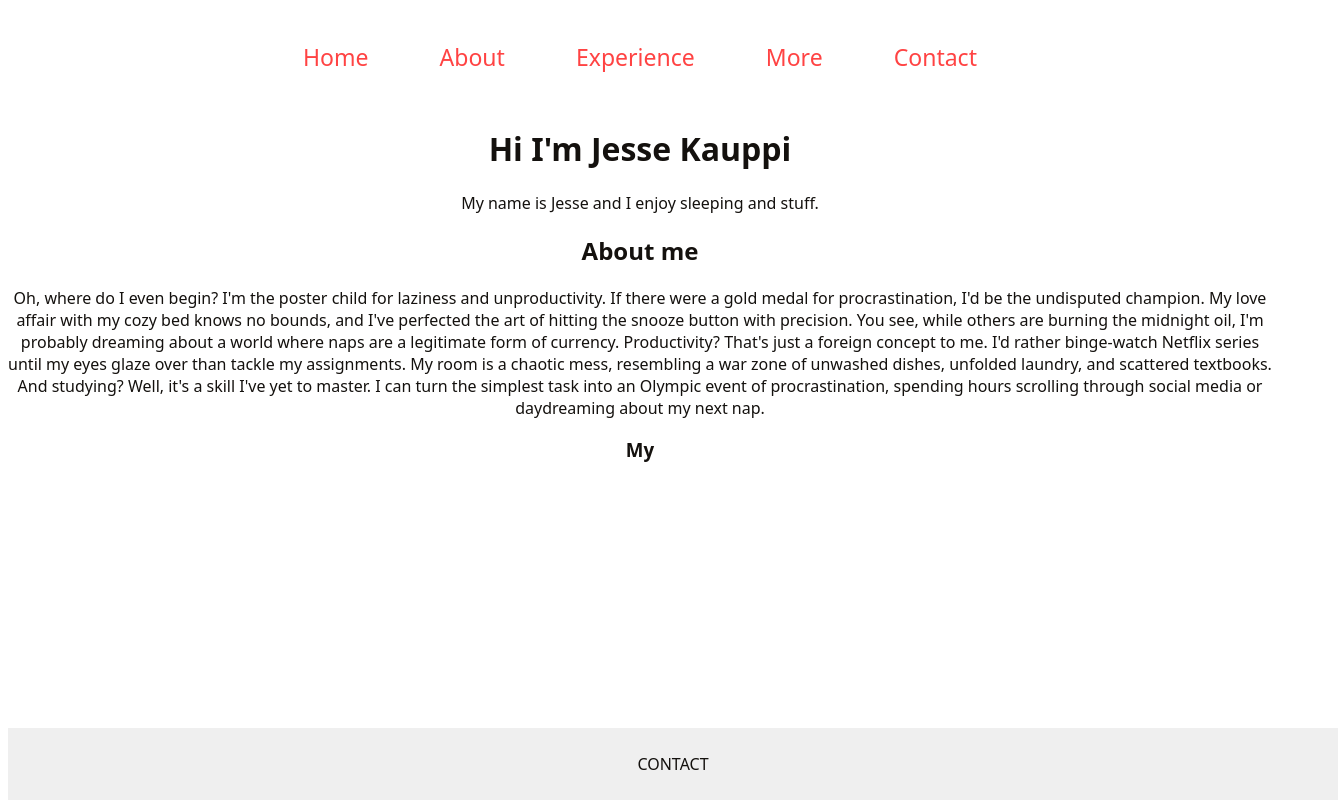
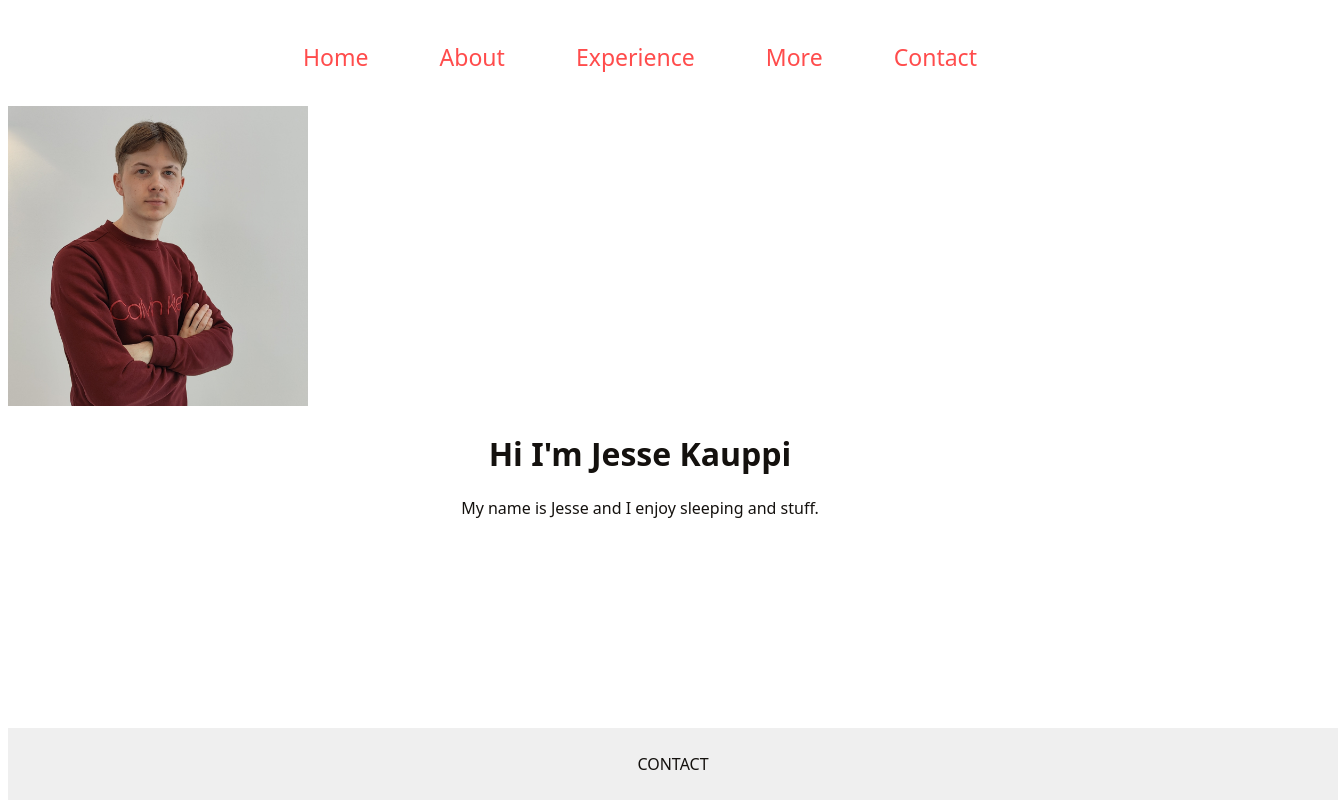
Before and after one commit to Jequu/Jequu.github.io, a plain HTML site: page index.html in a window 1280 px wide. Shown: the top 803 px of the page, 1338 px wide, since content can reach past the window. Drawn offline with Linux system fonts and the light colour scheme.

Commit message:
pari diviä lisätty ja tyhjää tilaa

```diff
--- a/index.html
+++ b/index.html
@@ -19,8 +19,15 @@
           </div>
         </nav>
 </header>
-<h1>Hi I'm Jesse Kauppi</h1>
-<p>My name is Jesse and I enjoy sleeping and stuff.</p>
+
+<div class="container">
+<img src="myphoto.jpg" alt="myphoto1">
+    <div >
+    <h1 class="mydesc">Hi I'm Jesse Kauppi</h1>
+    <p class="mydesc">My name is Jesse and I enjoy sleeping and stuff.</p>
+</div>
+</div>
+    <div class="emptyspace"></div>
 <h2>About me</h2>
 <p>Oh, where do I even begin? I'm the poster child for laziness and unproductivity. If there were a gold medal for procrastination, I'd be the undisputed champion. My love affair with my cozy bed knows no bounds, and I've perfected the art of hitting the snooze button with precision.
 
@@ -28,8 +35,7 @@
 
     My room is a chaotic mess, resembling a war zone of unwashed dishes, unfolded laundry, and scattered textbooks. And studying? Well, it's a skill I've yet to master. I can turn the simplest task into an Olympic event of procrastination, spending hours scrolling through social media or daydreaming about my next nap.
 </p>
-    <h3>My </h3>
-<br>
+<div class="emptyspace"></div>
 <footer>
 CONTACT
 </footer>
--- a/styles.css
+++ b/styles.css
@@ -6,6 +6,7 @@ body{
 p{
     color: #14110E;
     text-align: center;
+    margin: 20px;
 }
 
 h1{
@@ -33,7 +34,7 @@ footer{
     text-align: center;
     background-color: #efefef;
     padding: 25px;
-    position: absolute;
+    position: fixed;
     bottom: 0;
     width: 100%;
 }
@@ -43,8 +44,10 @@ footer{
     height: auto;
 }
 
-img{
-    float:right;
+.emptyspace{
+width: 500x;
+height: 500px;
+
 }
 
 .navtext{
@@ -52,10 +55,24 @@ text-decoration: none;
 font-size: larger;
 margin-top: 10px;
 margin: 33px;
-color: #ff4343;
+color: #ff4c4c;
 
 }
 
 .navbar{
     display: inline-block;
 }
+
+img{
+    height: 300px;
+    width: auto;
+}
+
+.container {
+
+
+}
+
+.mydesc{
+    flex: 1;
+}
```
Also changed, not shown: myphoto.jpg (added).
